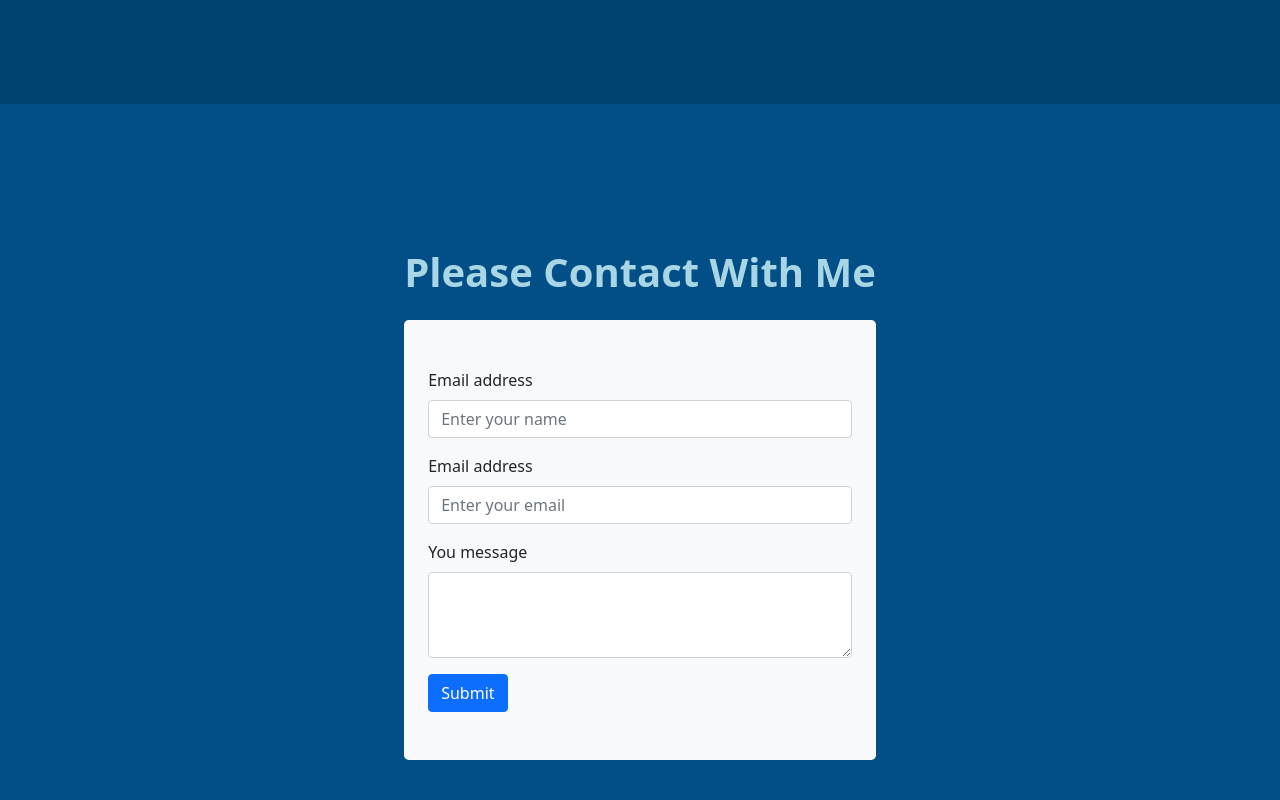
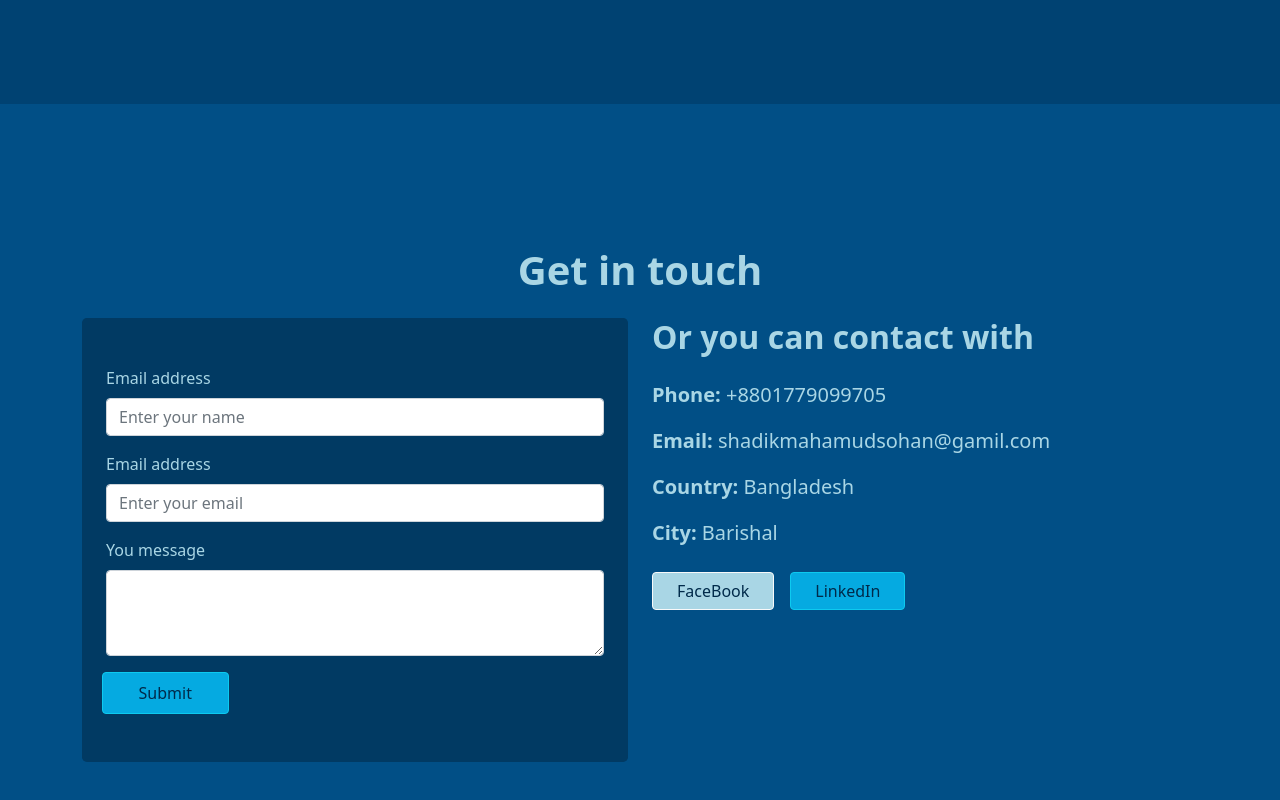
Before and after one commit to shadikmahamudsohan/my-portfolio, a React (Create React App) app: page / in a window 1280 px wide. Shown: the part 1906-2706 px from the top of the page. Built offline with nearby package versions, Linux system fonts and the light colour scheme.

Commit message:
contact form designed and blog page added

```diff
--- a/src/App.css
+++ b/src/App.css
@@ -13,6 +13,17 @@ body {
 }
 
 .btn-light:hover {
+  background-color: #01497C !important;
+  color: #A9D6E5 !important;
+  transition: 500ms !important;
+}
+
+.btn-info {
+  background-color: #05aae1 !important;
+  color: #012A4A !important;
+}
+
+.btn-info:hover {
   background-color: #01497C !important;
   color: #A9D6E5 !important;
   transition: 500ms !important;
--- a/src/App.js
+++ b/src/App.js
@@ -7,6 +7,7 @@ import { Route, Routes } from 'react-router-dom';
 import ProjectPage from './Pages/ProjectPage/ProjectPage';
 import HeaderNav from './Pages/Home/HeaderNav/HeaderNav';
 import { AnimatePresence } from "framer-motion";
+import Blog from '../src/Pages/Blog/Blog';
 
 function App() {
   return (
@@ -17,6 +18,7 @@ function App() {
         <Routes>
           <Route path="/" element={<Home />} />
           <Route path="/project/:id" element={<ProjectPage />} />
+          <Route path="/blog" element={<Blog />} />
         </Routes>
       </AnimatePresence>
     </div>
--- /dev/null
+++ b/src/Pages/Blog/Blog.js
@@ -0,0 +1,15 @@
+import React from 'react';
+import AnimatedPage from '../../AnimatedPage/AnimatedPage';
+import './Blogs.css';
+
+const Blog = () => {
+    return (
+        <AnimatedPage>
+            <div className='d-flex blog-section justify-content-center alight-items-center'>
+                <h1 className='title name-title'>Not added</h1>
+            </div>
+        </AnimatedPage>
+    );
+};
+
+export default Blog;
--- /dev/null
+++ b/src/Pages/Blog/Blogs.css
@@ -0,0 +1,4 @@
+.blog-section {
+    background-color: #013A63;
+    min-height: 92vh;
+}
--- a/src/Pages/Home/Banner/Banner.js
+++ b/src/Pages/Home/Banner/Banner.js
@@ -38,7 +38,7 @@ const Banner = () => {
                             data-aos='fade-right'
                             data-aos-delay='650'
                             data-aos-duration='1000'
-                            className="btn btn-light mt-5 py-lg-2 px-lg-3 py-3 px-5" href="https://drive.google.com/file/d/1N1YUwIi6Xnqf-qvKLhy_glELG0ziDxvj/view?usp=sharing" target="_blank" without rel="noreferrer" download>Download Resume</a>
+                            className="btn btn-light mt-5 py-lg-2 px-lg-3 py-3 px-5" href="https://drive.google.com/file/d/1N1YUwIi6Xnqf-qvKLhy_glELG0ziDxvj/view?usp=sharing" target="_blank" without rel="noreferrer">Download Resume</a>
                     </div>
                 </div>
                 <div className='col-md-5'>
--- a/src/Pages/Home/Contact/Contact.css
+++ b/src/Pages/Home/Contact/Contact.css
@@ -2,3 +2,13 @@
     background-color: #014F86;
     min-height: 100vh;
 }
+
+.form-container {
+    background-color: #013A63;
+    color: #A9D6E5;
+}
+
+.other-contact {
+    color: #A9D6E5;
+    font-size: 20px;
+}
--- a/src/Pages/Home/Contact/Contact.js
+++ b/src/Pages/Home/Contact/Contact.js
@@ -24,9 +24,11 @@ const Contact = () => {
     };
     return (
         <section id='contact' className='contact-page py-5 py-4 d-flex align-items-center justify-content-center'>
-            <div>
-                <h1 className="header text-center mb-4">Please Contact With Me</h1>
-                <Form noValidate validated={validated} onSubmit={handleSubmit} className='container bg-light py-5 rounded-3 px-4'>
+            <div className='container'>
+                <h1 className="header text-center mb-4">Get in touch</h1>
+                <div className="row">
+                    <div className="col-12 col-md-6">
+                        <Form noValidate validated={validated} onSubmit={handleSubmit} className='form-container mx-auto w-100 py-5 rounded-3 px-4'>
                             <Form.Group className="mb-3" controlId="name">
                                 <Form.Label>Email address</Form.Label>
                                 <Form.Control type="name" name='name' required placeholder="Enter your name" />
@@ -48,8 +50,23 @@ const Contact = () => {
                                     Please choose a message.
                                 </Form.Control.Feedback>
                             </Form.Group>
-                    <button type="submit" disabled={loading} className='btn btn-primary'>Submit</button>
+                            <div className='row px-2 items-center'>
+                                <button type="submit" disabled={loading} className='btn btn-info col col-md-3 py-2'>Submit</button>
+                            </div>
                         </Form>
+                    </div>
+                    <div className="col-12 col-md-6 other-contact">
+                        <h2 className="title mb-4">Or you can contact with</h2>
+                        <p><strong>Phone:</strong> +8801779099705</p>
+                        <p><strong>Email:</strong> shadikmahamudsohan@gamil.com</p>
+                        <p><strong>Country:</strong> Bangladesh</p>
+                        <p><strong>City:</strong> Barishal</p>
+                        <div className='mt-4'>
+                            <a href='https://www.facebook.com/shadik.mahamud.58' target='_blank' without rel="noreferrer" className="btn me-3 px-4 btn-light">FaceBook</a>
+                            <a href='https://www.linkedin.com/in/shadik-mahamud-53a553240/' target='_blank' without rel="noreferrer" className="btn px-4 btn-info">LinkedIn</a>
+                        </div>
+                    </div>
+                </div>
             </div>
         </section>
     );
--- a/src/Pages/Home/HeaderNav/HeaderNav.js
+++ b/src/Pages/Home/HeaderNav/HeaderNav.js
@@ -23,6 +23,7 @@ const HeaderNav = () => {
                                 <Nav.Link className='nav-link mx-2 px-3 rounded-3' as={Link} to="/">Home</Nav.Link>
                             </>
                         }
+                        <Nav.Link className='nav-link mx-2 px-3 rounded-3' as={Link} to="/blog">Blog</Nav.Link>
                     </Nav>
                 </Navbar.Collapse>
             </Container>
```
Lines whose indentation alone changed are shown as unchanged.
